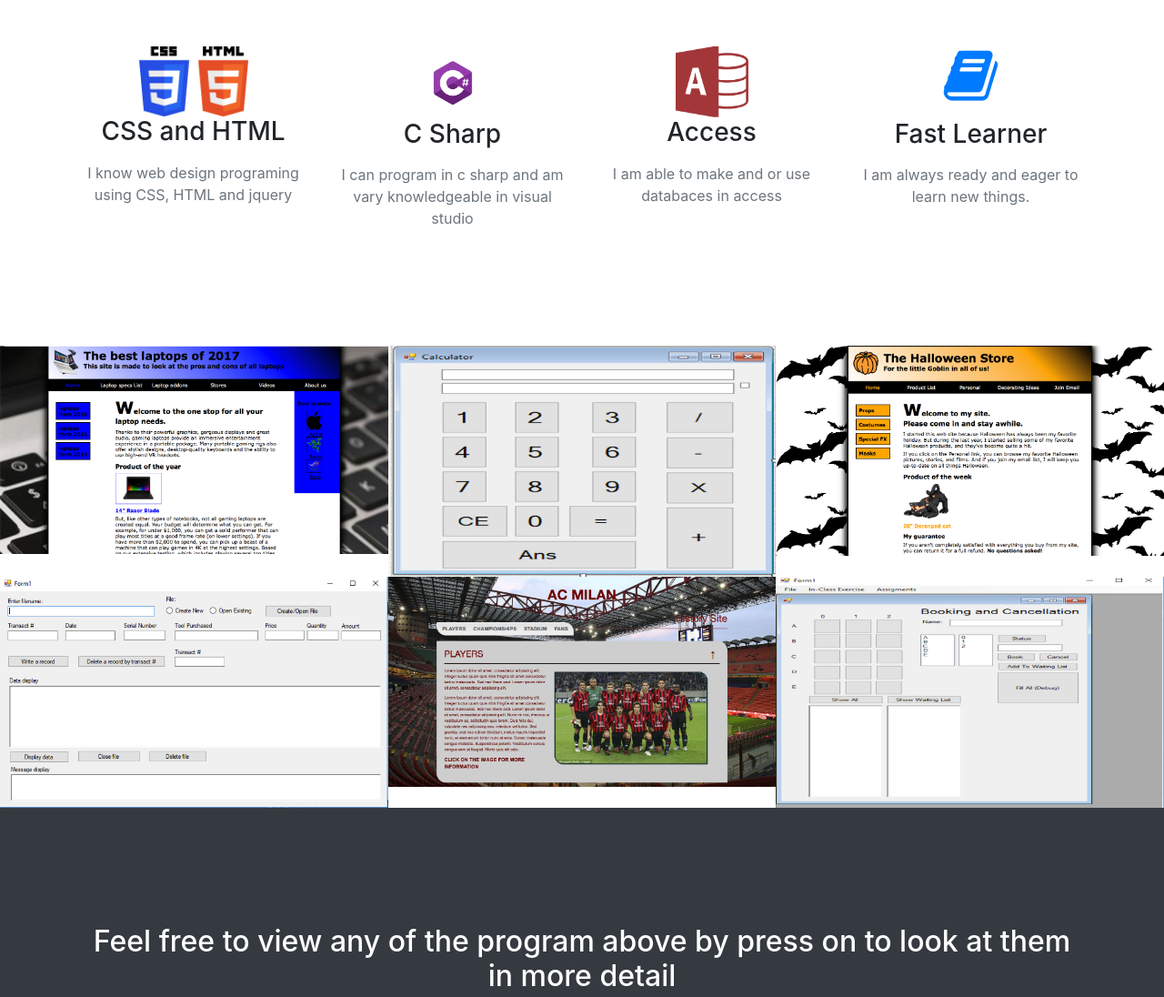
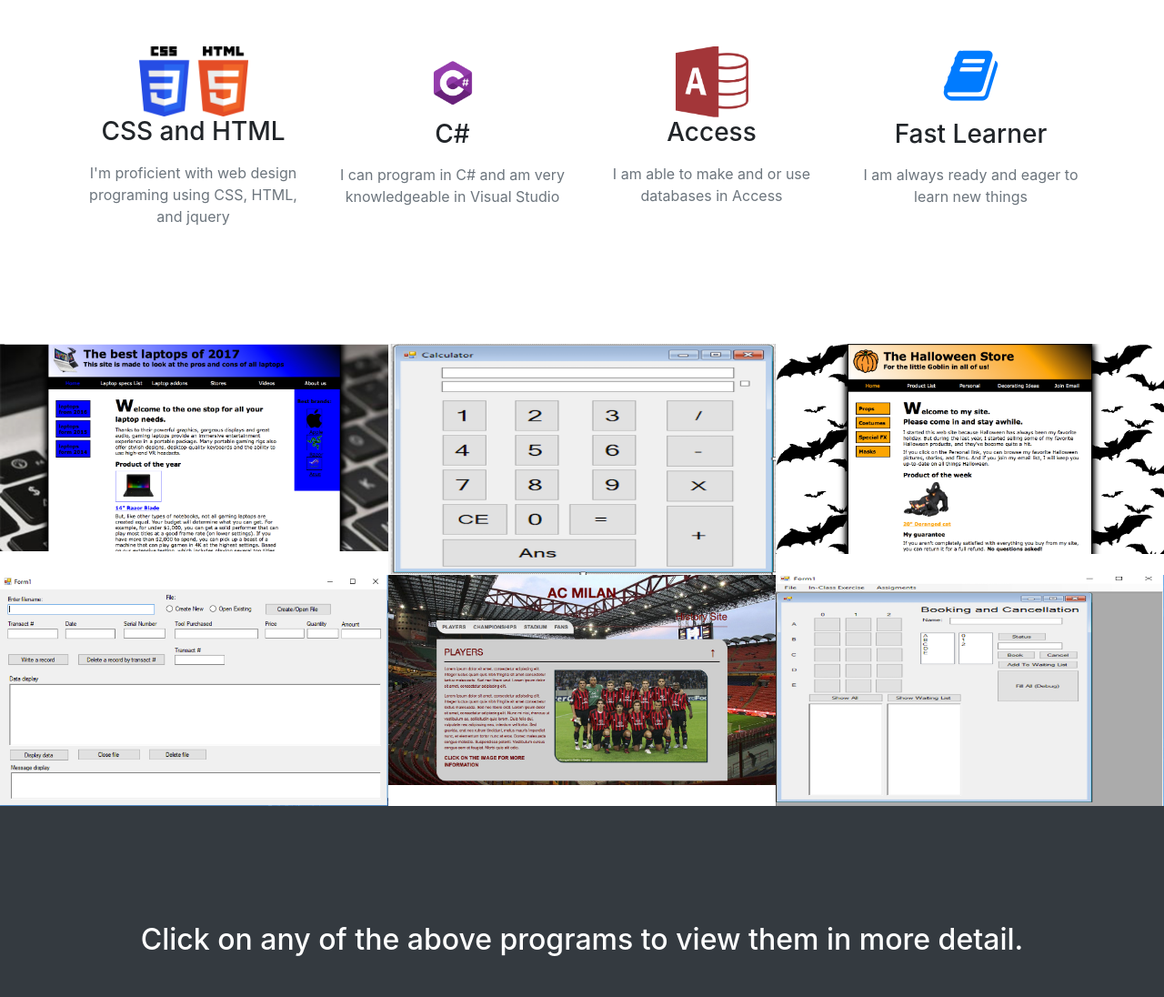
Before and after one commit to GpSacco/GpSacco.github.io, a website with bundled scripts: page index.html in a window 1280 px wide. Shown: the part 1538-2634 px from the top of the page at 91% size. Built offline with nearby package versions, Linux system fonts and the light colour scheme.

Commit message:
Add files via upload

```diff
--- a/index.html
+++ b/index.html
@@ -77,7 +77,7 @@
           <div class="col-lg-8 mx-auto text-center">
             <h2 class="section-heading text-white">About me</h2>
             <hr class="light my-4">
-            <p class="text-faded mb-4">I started my love for programing not too long ago. I went to school for repertory therapy and well there was intruded to ruby on rails. After doing a little course online, I was hooked. Now I am a student at Conestoga college in the computer programing and analyses program. I am one year in and already leaps and bounds from where I started. I am still learning, but already have a great grasp on programing and am always ready to learn more.</p>
+            <p class="text-faded mb-4">I started my love for programing not too long ago. I went to school for respiratory therapy and while there was introduced to Ruby on Rails. After doing a short course online, I was hooked. Now I am a student at Conestoga college in the Computer Programing and Analysis program. I am one year in and already leaps and bounds from where I started. I am still learning, but already have a great grasp on programing and am always ready to learn more.</p>
             <a class="btn btn-light btn-xl js-scroll-trigger" href="#services">See What I Can Do</a>
           </div>
         </div>
@@ -99,28 +99,28 @@
             <div class="service-box mt-5 mx-auto">
               <img class="img-fluid" src="img/portfolio/thumbnails/css3html5.png" alt="" width="120px" height="120px">
               <h3 class="mb-3">CSS and HTML</h3>
-              <p class="text-muted mb-0">I know web design programing using CSS, HTML and jquery</p>
+              <p class="text-muted mb-0">I'm proficient with web design programing using CSS, HTML, and jquery</p>
             </div>
           </div>
           <div class="col-lg-3 col-md-6 text-center">
             <div class="service-box mt-5 mx-auto">
               <img class="img-fluid" src="img/portfolio/thumbnails/Csharp.png" alt="" width="80px" height="80px">
-              <h3 class="mb-3">C Sharp</h3>
-              <p class="text-muted mb-0">I can program in c sharp and am vary knowledgeable in visual studio</p>
+              <h3 class="mb-3">C#</h3>
+              <p class="text-muted mb-0">I can program in C# and am very knowledgeable in Visual Studio</p>
             </div>
           </div>
           <div class="col-lg-3 col-md-6 text-center">
             <div class="service-box mt-5 mx-auto">
               <img class="img-fluid" src="img/portfolio/thumbnails/Access.png" alt="" width="80px" height="80px">
               <h3 class="mb-3">Access</h3>
-              <p class="text-muted mb-0">I am able to make and or use databaces in access</p>
+              <p class="text-muted mb-0">I am able to make and or use databases in Access</p>
             </div>
           </div>
           <div class="col-lg-3 col-md-6 text-center">
             <div class="service-box mt-5 mx-auto">
               <i class="fa fa-4x fa-book text-primary mb-3 sr-icons"></i>
               <h3 class="mb-3">Fast Learner</h3>
-              <p class="text-muted mb-0">I am always ready and eager to learn new things.</p>
+              <p class="text-muted mb-0">I am always ready and eager to learn new things</p>
             </div>
           </div>
         </div>
@@ -181,7 +181,7 @@
               <div class="portfolio-box-caption">
                 <div class="portfolio-box-caption-content">
                   <div class="project-category text-faded">
-                    C Sharp
+                    C#
                   </div>
                   <div class="project-name">
                     File IO
@@ -211,7 +211,7 @@
               <div class="portfolio-box-caption">
                 <div class="portfolio-box-caption-content">
                   <div class="project-category text-faded">
-                    C Sharp
+                    C#
                   </div>
                   <div class="project-name">
                     Booking
@@ -226,7 +226,7 @@
 
     <section class="bg-dark text-white">
       <div class="container text-center">
-        <h2 class="mb-4">Feel free to view any of the program above by press on to look at them in more detail</h2>
+        <h2 class="mb-4">Click on any of the above programs to view them in more detail.</h2>
       </div>
     </section>
 
@@ -236,7 +236,7 @@
           <div class="col-lg-8 mx-auto text-center">
             <h2 class="section-heading">Let's Get In Touch!</h2>
             <hr class="my-4">
-            <p class="mb-5">Ready to start your next project with me or need a hard worker. Send me an email and I will get back to you as soon as possible.</p>
+            <p class="mb-5">Ready to start your next project with me or need a hard worker? Send me an email and I will get back to you as soon as possible.</p>
           </div>
         </div>
         <div class="row">
```
